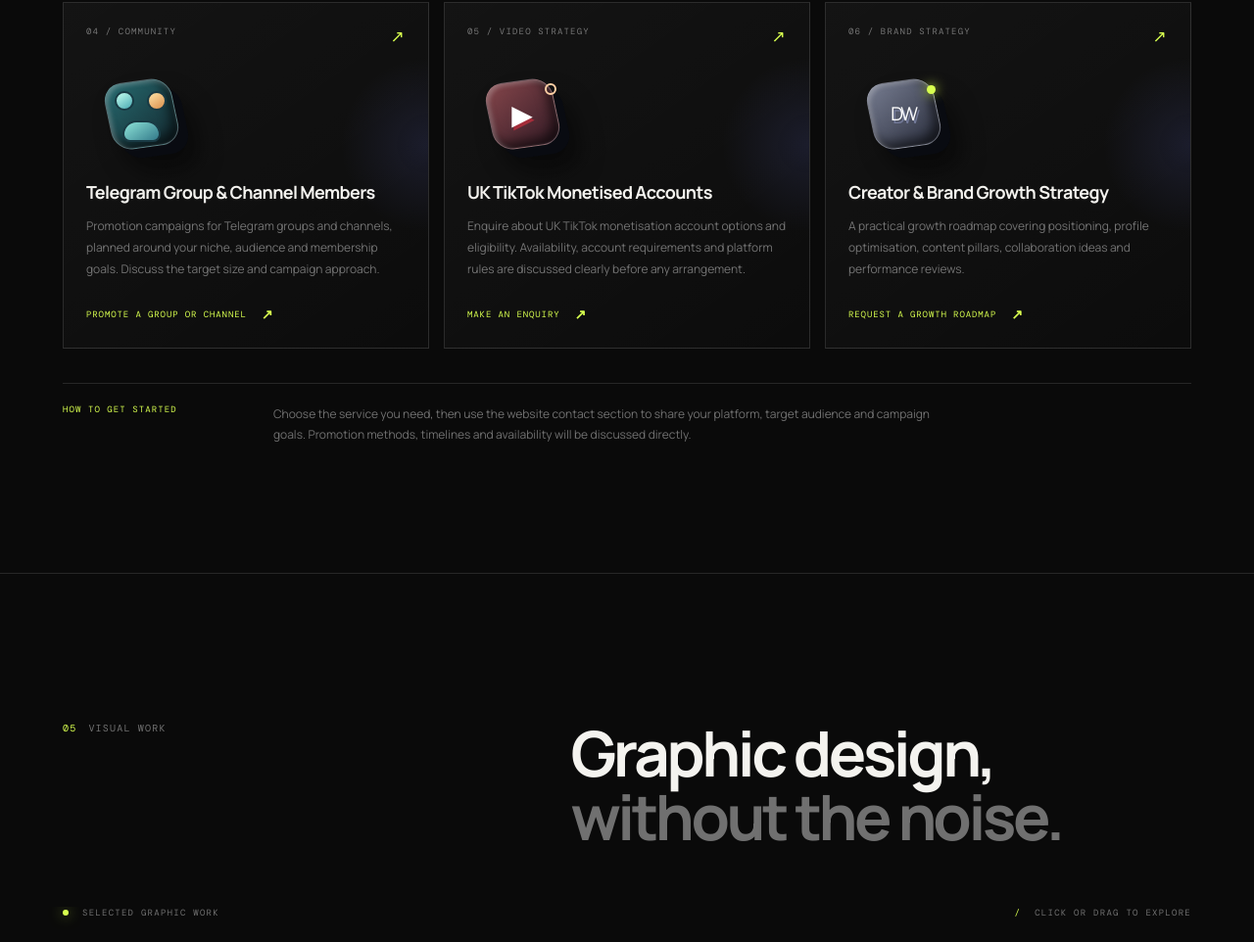
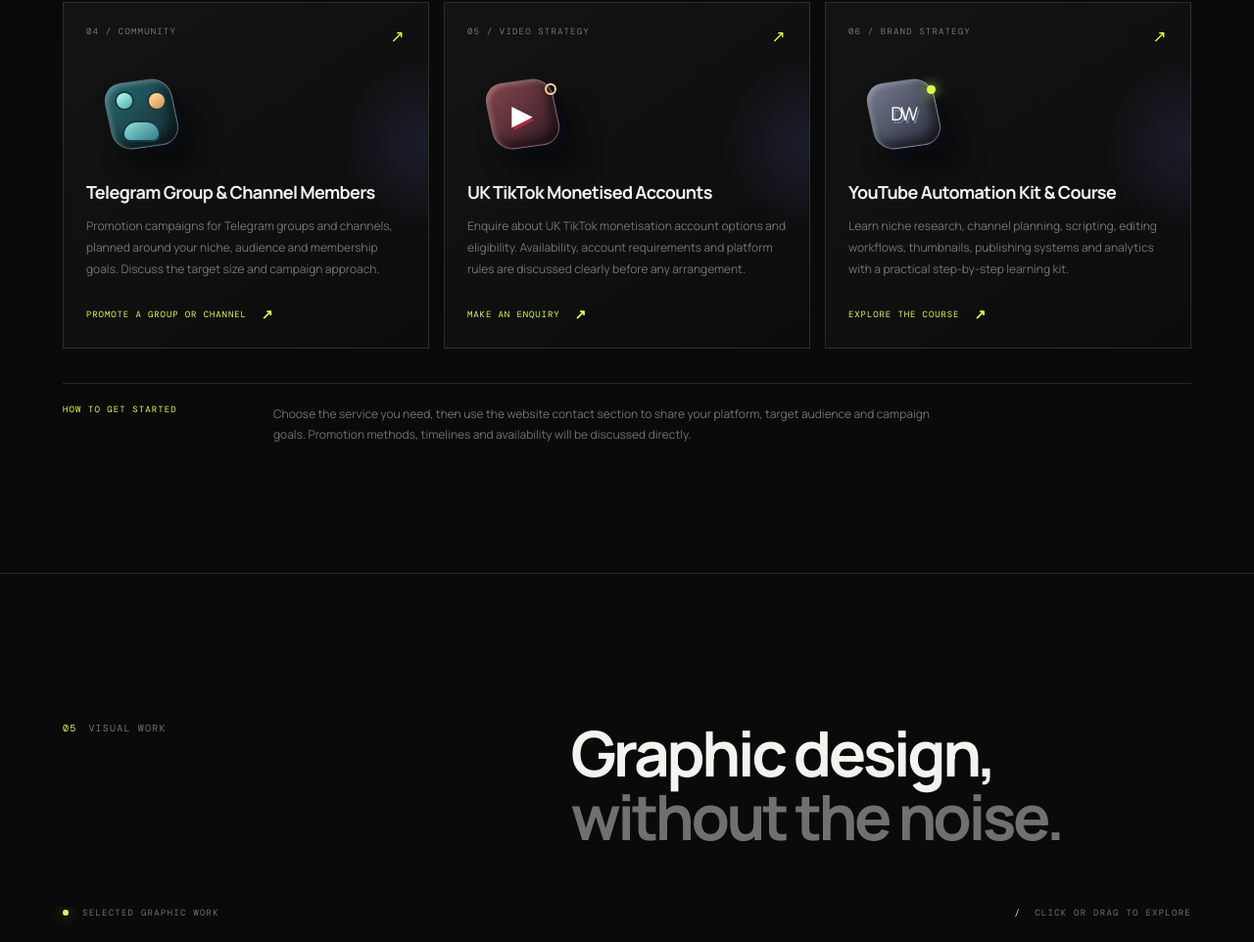
Before and after one commit to websites-uk/DavidWix, a website: page index.html in a window 1280 px wide. Shown: the part 5836-6798 px from the top of the page at 98% size. Drawn offline with nearby package versions, Linux system fonts and the light colour scheme; grey boxes are pictures that could not be loaded.

Commit message:
Add YouTube automation course to social promotion services

```diff
--- a/index.html
+++ b/index.html
@@ -369,9 +369,9 @@
         <article class="growth-service-card">
           <div class="growth-service-top"><span>06 / BRAND STRATEGY</span><span class="growth-service-arrow">↗</span></div>
           <div class="growth-3d-icon icon-brand" aria-hidden="true"><i>DW</i><b></b></div>
-          <h4>Creator & Brand Growth Strategy</h4>
-          <p>A practical growth roadmap covering positioning, profile optimisation, content pillars, collaboration ideas and performance reviews.</p>
-          <a href="#contact">Request a growth roadmap <b>↗</b></a>
+          <h4>YouTube Automation Kit & Course</h4>
+          <p>Learn niche research, channel planning, scripting, editing workflows, thumbnails, publishing systems and analytics with a practical step-by-step learning kit.</p>
+          <a href="/courses">Explore the course <b>↗</b></a>
         </article>
       </div>
       <div class="growth-note"><span>HOW TO GET STARTED</span><p>Choose the service you need, then use the website contact section to share your platform, target audience and campaign goals. Promotion methods, timelines and availability will be discussed directly.</p></div>
```
